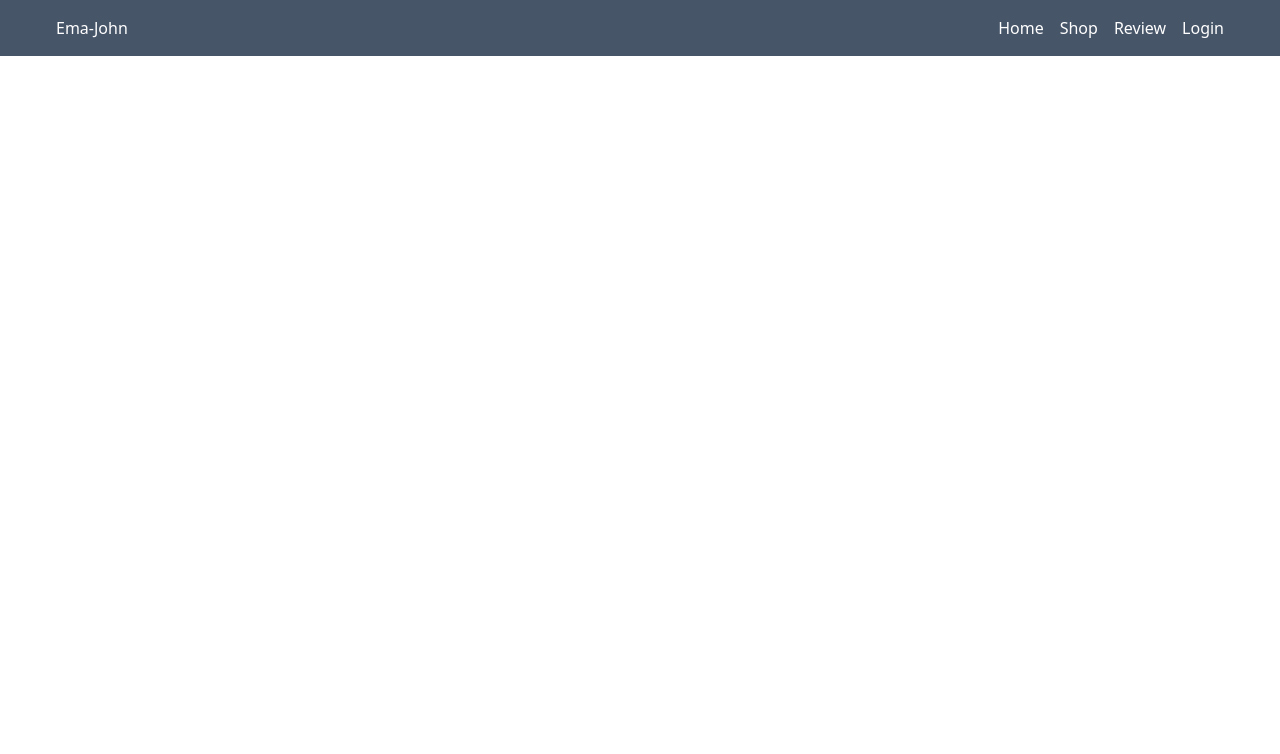
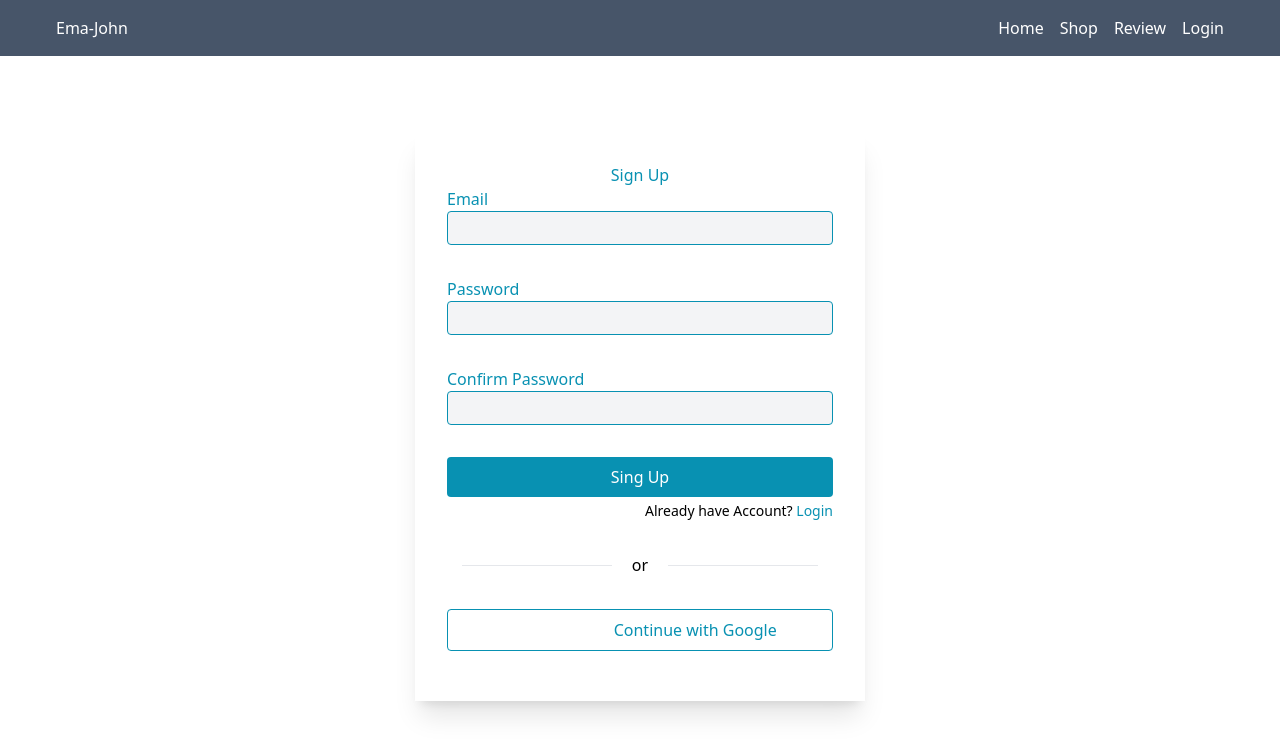
Before and after one commit to ohnadir/emajohn-firebase-app, a React (Create React App) app: page /signup in a window 1280 px wide. Shown: the top 754 px of the page. Built offline with nearby package versions, Linux system fonts and the light colour scheme.

Commit message:
login and sign up button added

```diff
--- a/src/App.js
+++ b/src/App.js
@@ -2,9 +2,10 @@ import { Route, Routes } from 'react-router-dom';
 import './App.css';
 import Header from './Component/Header/Header';
 import Home from './Component/Home/Home';
+import Login from './Component/Login/Login';
 import Review from './Component/Review/Review';
-import ReviewProducts from './Component/ReviewProducts/ReviewProducts';
 import Shop from './Component/Shop/Shop';
+import Signup from './Component/Signup/Signup';
 
 function App() {
   return (
@@ -14,6 +15,8 @@ function App() {
         <Route path='/' element={<Home></Home>}></Route>
         <Route path='/shop' element={<Shop></Shop>}></Route>
         <Route path='/review' element={<Review></Review>}></Route>
+        <Route path='/login' element={<Login></Login>}></Route>
+        <Route path='/signup' element={<Signup></Signup>}></Route>
       </Routes>
     </div>
   );
--- /dev/null
+++ b/src/Component/Login/Login.js
@@ -0,0 +1,37 @@
+import React from 'react';
+import { Link } from 'react-router-dom';
+
+const Login = () => {
+    return (
+        <div  className=' flex justify-center items-center mx-auto h-[93vh] '>
+            <div className=' w-[450px] h-[470px] shadow-xl p-8'>
+                <form >
+                <h1 className='text-cyan-600 text-center'>Log In</h1>
+                    <div className='mb-8'>
+                        <label className='text-cyan-600' htmlFor="Email">Email</label>
+                        <input  required className='w-full bg-gray-100 border border-cyan-600 rounded p-1' type="email" name="email" id="" />
+                    </div>
+                    <div className='mb-8'>
+                        <label className='text-cyan-600' htmlFor="password">Password</label>
+                        <input required className='w-full bg-gray-100 border border-cyan-600 rounded p-1' type="password" name="password" id="" />
+
+                    </div>
+                    <button className='bg-cyan-600 text-white w-full rounded py-2'>Sing Up</button>
+                    <p className='text-sm text-right mb-8 mt-1'>Create an Account? <span className='text-cyan-600'><Link to='/signup'>Sign up</Link></span></p>
+                    <div className='my-8 flex justify-center items-center'>
+                        <span className='w-[150px]'><hr /></span>
+                        <span className='mx-5'>or</span>
+                        <span className='w-[150px]'><hr /></span>
+                    </div>
+                    <button className=' border border-cyan-600 text-cyan-600 w-full rounded py-2 flex items-center justify-around'>
+                    <span className='text-3xl'></span>
+                        Continue with Google
+
+                    </button>
+                </form>
+            </div>
+        </div>
+    );
+};
+
+export default Login;
--- /dev/null
+++ b/src/Component/Signup/Signup.js
@@ -0,0 +1,42 @@
+import React from 'react';
+import { Link } from 'react-router-dom';
+
+const Signup = () => {
+    return (
+        <div className=' flex justify-center items-center h-[90vh]' >
+            <div className='w-[450px] h-[570px] shadow-xl p-8 mx-auto'>
+                <form>
+                    <h1 className='text-cyan-600 text-center'>Sign Up</h1>
+                    <div className='mb-8'>
+                        <label className='text-cyan-600' htmlFor="Email">Email</label>
+                        <input  required className='w-full bg-gray-100 border border-cyan-600 rounded p-1' type="email" name="email" id="" />
+                    </div>
+                    <div className='mb-8'>
+                        <label className='text-cyan-600' htmlFor="password">Password</label>
+                        <input required className='w-full bg-gray-100 border border-cyan-600 rounded p-1' type="password" name="password" id="" />
+
+                    </div>
+                    <div className='mb-8'>
+                        <label className='text-cyan-600' htmlFor="password">Confirm Password</label>
+                        <input  required className='w-full bg-gray-100 border border-cyan-600 rounded p-1' type="password" name="password" id="" />
+
+                    </div>
+                    <button className='bg-cyan-600 text-white w-full rounded py-2'>Sing Up</button>
+                    <p className='text-sm text-right mb-8 mt-1'>Already have Account? <span className='text-cyan-600'><Link to='/login'>Login</Link></span></p>
+                    <div className='my-8 flex justify-center items-center'>
+                        <span className='w-[150px]'><hr /></span>
+                        <span className='mx-5'>or</span>
+                        <span className='w-[150px]'><hr /></span>
+                    </div>
+                    <button className=' border border-cyan-600 text-cyan-600 w-full rounded py-2 flex items-center justify-around'>
+                    <span className='text-3xl'></span>
+                        Continue with Google
+
+                    </button>
+                </form>
+            </div>
+        </div>
+    );
+};
+
+export default Signup;
```
